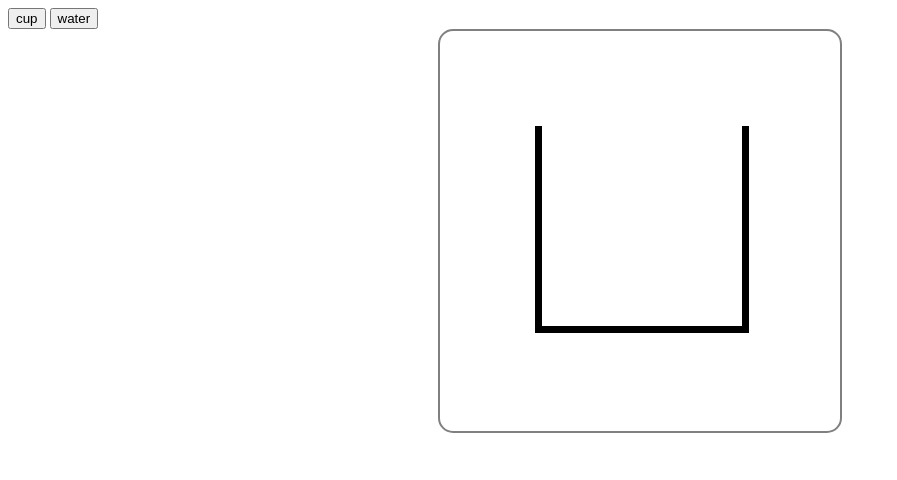
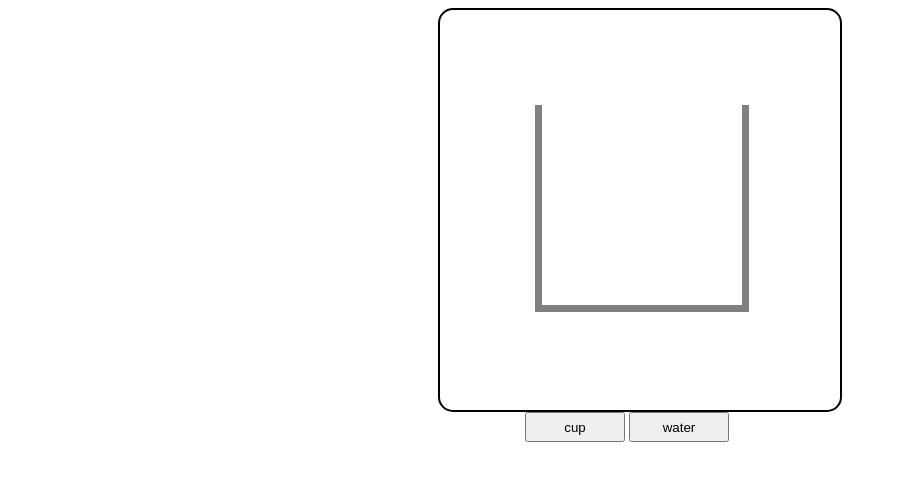
Before and after one commit to lyukidon/cup, a plain HTML site: page index.html in a window 1280 px wide. Both pictures are taken after a click on the button "cup". Shown: the whole page, without its empty margins (0-897 px from the left). Drawn offline with Linux system fonts and the light colour scheme.

Commit message:
Changelog
1. Change color of cup: black>grey

2. Button position is now center

```diff
--- a/cup.css
+++ b/cup.css
@@ -1,19 +1,34 @@
 #plate{
     width: 400px;
     height: 400px;
-    border: 2px solid grey;
+    border: 2px solid black;
     border-radius: 15px;
-    margin:0 auto
+    margin:0 auto;
 }
 #cup_space{
     margin: 95px;
 }
 .cup{
-    border-left: 7px solid black;
-    border-right: 7px solid black;
+    border-left: 7px solid grey;
+    border-right: 7px solid grey;
     width: 200px;
     height: 50px;
 }
 .cup_bottom{
-    border-bottom: 7px solid black;
+    border-bottom: 7px solid grey;
 }
+
+/* button*/
+#btn_div{
+    margin: 0 auto;
+    width: 230px;
+    height: 60px;
+}
+#cup_appear_btn{
+    width: 100px;
+    height: 30px;
+}
+#pour_water_btn{
+    width: 100px;
+    height: 30px;
+}
--- a/index.html
+++ b/index.html
@@ -6,12 +6,6 @@
     <link rel='stylesheet' href="./cup.css">
 </head>
 <body>
-<!--     버튼     -->
-    <div>
-        <button id='cup_appear_btn' type='button'>cup</button>
-        <button id='pour_water_btn' type='button'>water</button>
-    </div>
-
 <!--      컵      -->
     <div id='plate'>
         <div id='cup_space'>
@@ -22,6 +16,12 @@
         </div>
     </div>
 
+    <!--     버튼     -->
+    <div id='btn_div'>
+        <button id='cup_appear_btn' type='button'>cup</button>
+        <button id='pour_water_btn' type='button'>water</button>
+    </div>
+
     <script type="text/javascript" src="./cup.js"></script>
 </body>
 </html>
```
